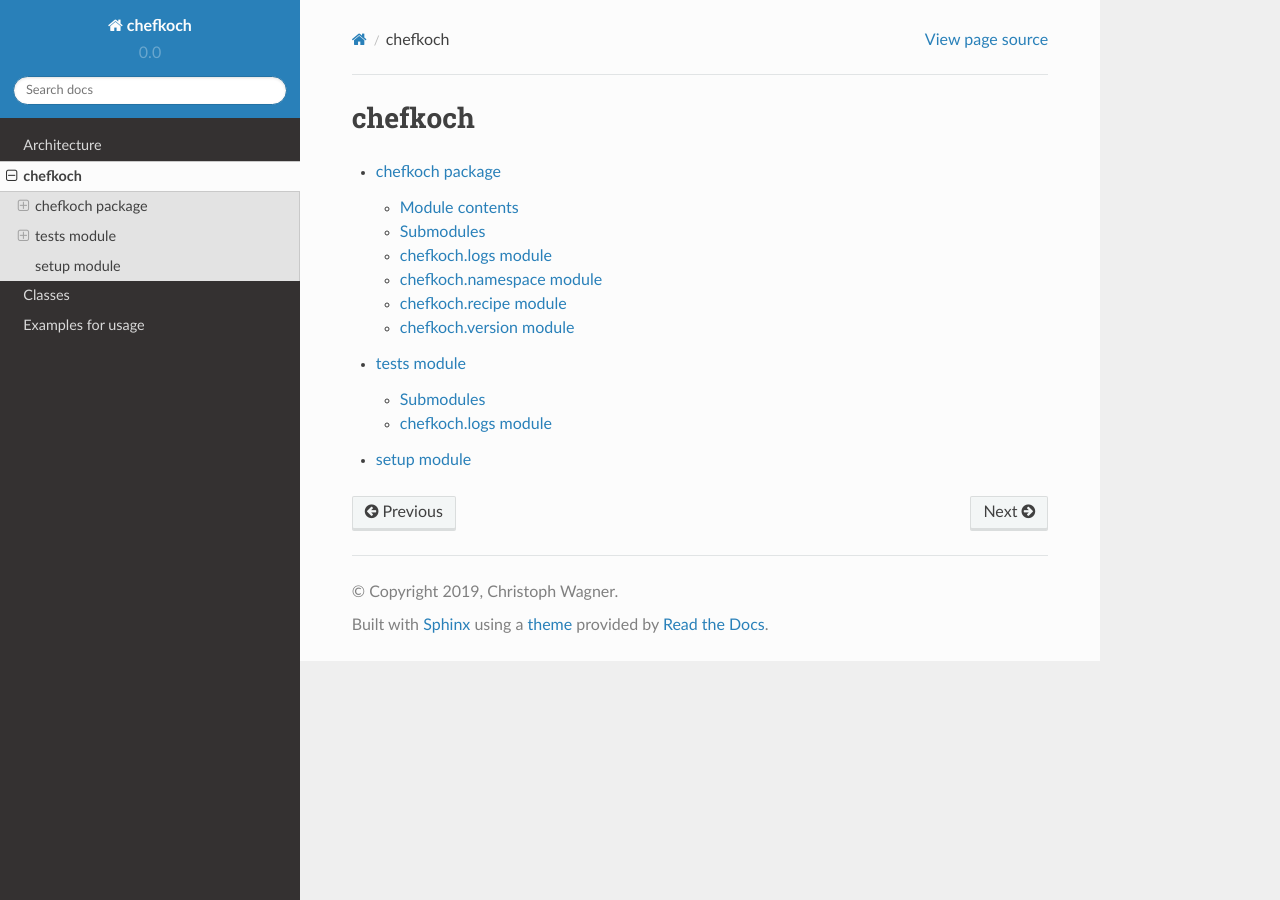
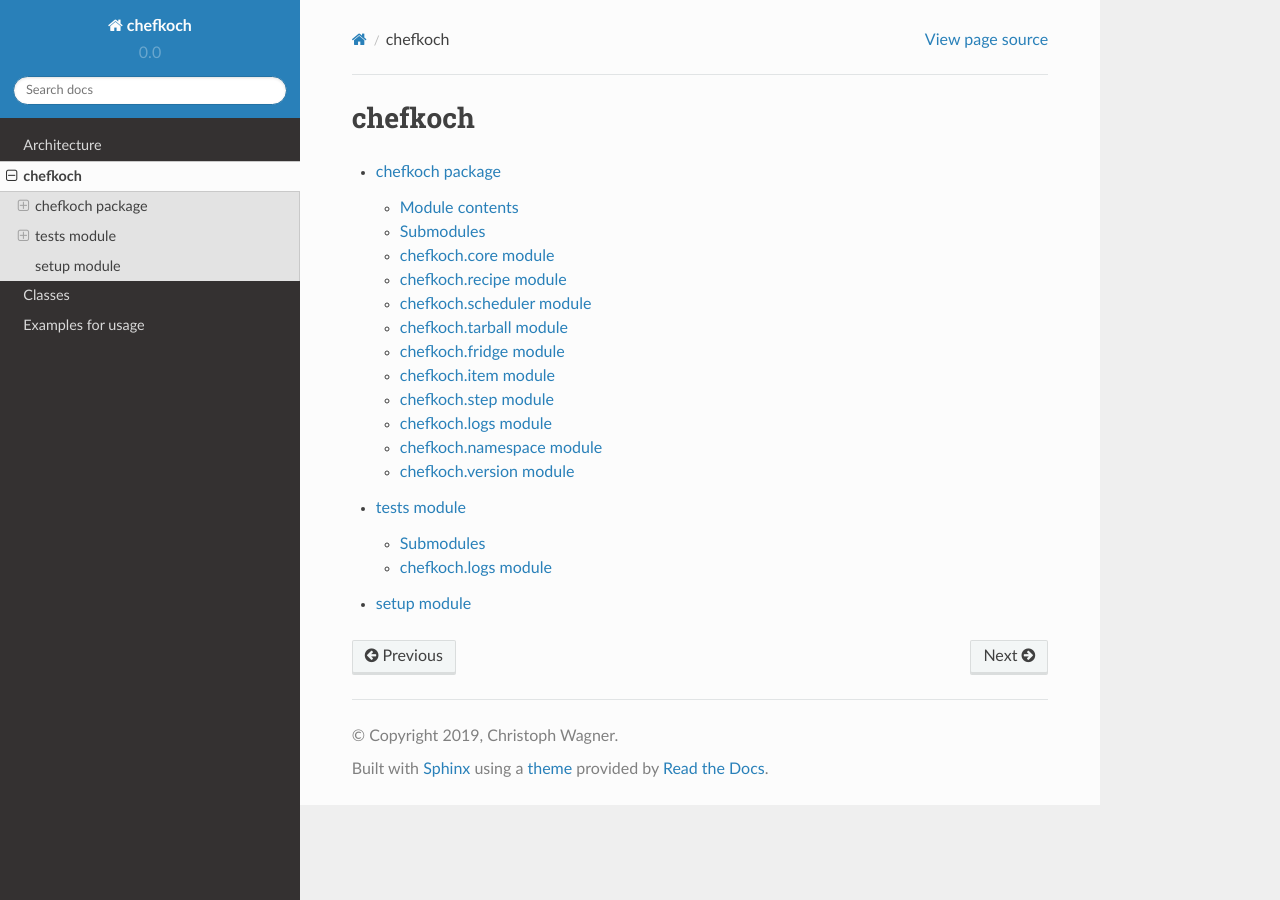
Before and after one commit to EMS-TU-Ilmenau/chefkoch, a Sphinx documentation site: the page built from doc/modules.rst, in a window 1280 px wide. Built offline with Sphinx 7.4.7 and the Read the Docs theme 2.0.0, drawn with Linux system fonts in a browser that asks for light colours.

Commit message:
Update Documentation

```diff
--- a/doc/chefkoch.rst
+++ b/doc/chefkoch.rst
@@ -12,6 +12,62 @@ Module contents
 
 Submodules
 ----------
+
+chefkoch.core module
+--------------------
+
+.. automodule:: chefkoch.core
+   :members:
+   :undoc-members:
+   :show-inheritance:
+
+chefkoch.recipe module
+----------------------
+
+.. automodule:: chefkoch.recipe
+   :members:
+   :undoc-members:
+   :show-inheritance:
+
+chefkoch.scheduler module
+----------------------
+
+.. automodule:: chefkoch.scheduler
+   :members:
+   :undoc-members:
+   :show-inheritance:
+
+chefkoch.tarball module
+----------------------
+
+.. automodule:: chefkoch.tarball
+   :members:
+   :undoc-members:
+   :show-inheritance:
+
+chefkoch.fridge module
+----------------------
+
+.. automodule:: chefkoch.fridge
+   :members:
+   :undoc-members:
+   :show-inheritance:
+
+chefkoch.item module
+----------------------
+
+.. automodule:: chefkoch.item
+   :members:
+   :undoc-members:
+   :show-inheritance:
+
+chefkoch.step module
+----------------------
+
+.. automodule:: chefkoch.step
+   :members:
+   :undoc-members:
+   :show-inheritance:
 
 chefkoch.logs module
 --------------------
```
Also changed, not shown: other parts of doc/chefkoch.rst (+0 -8 lines).
